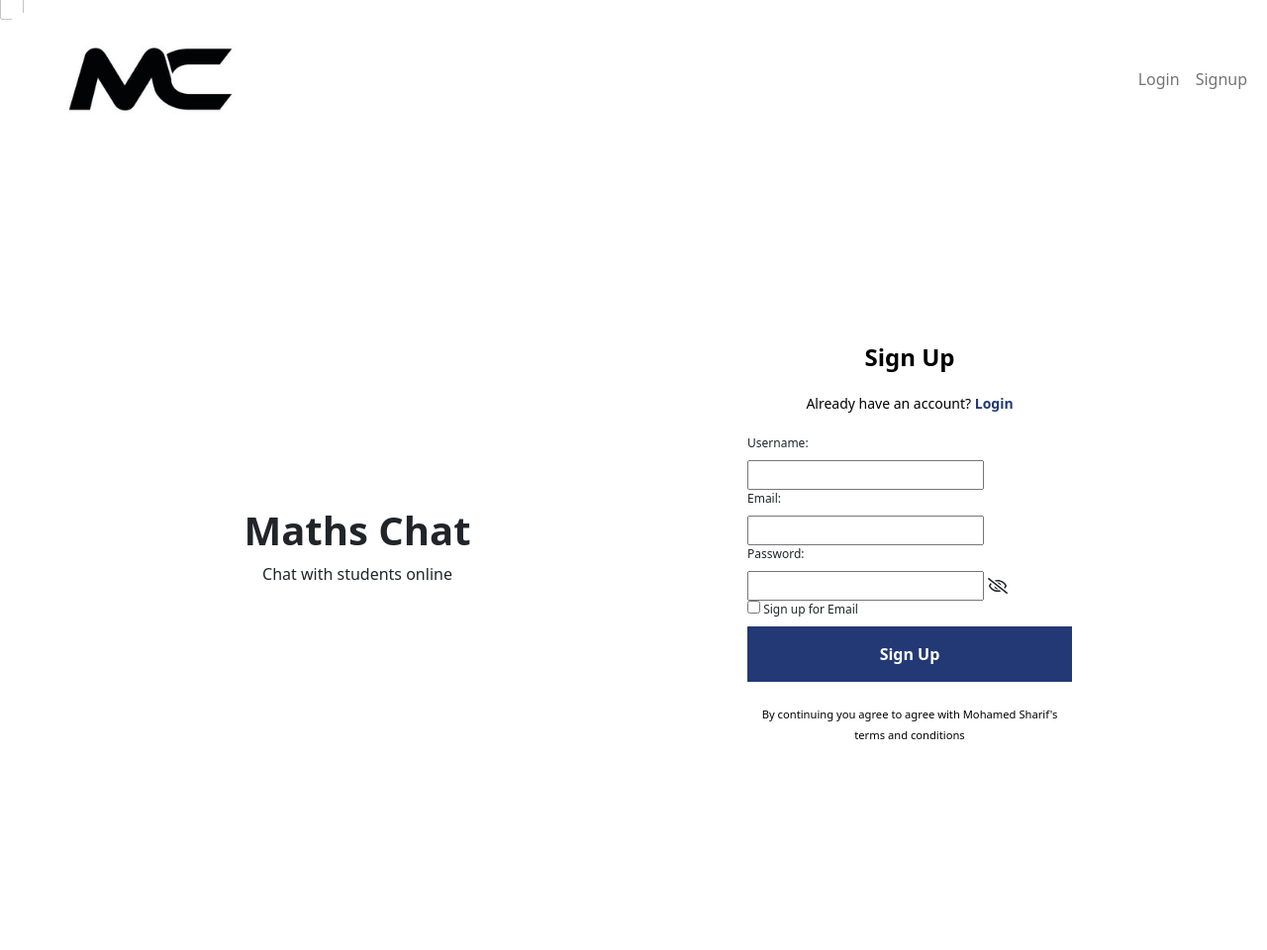
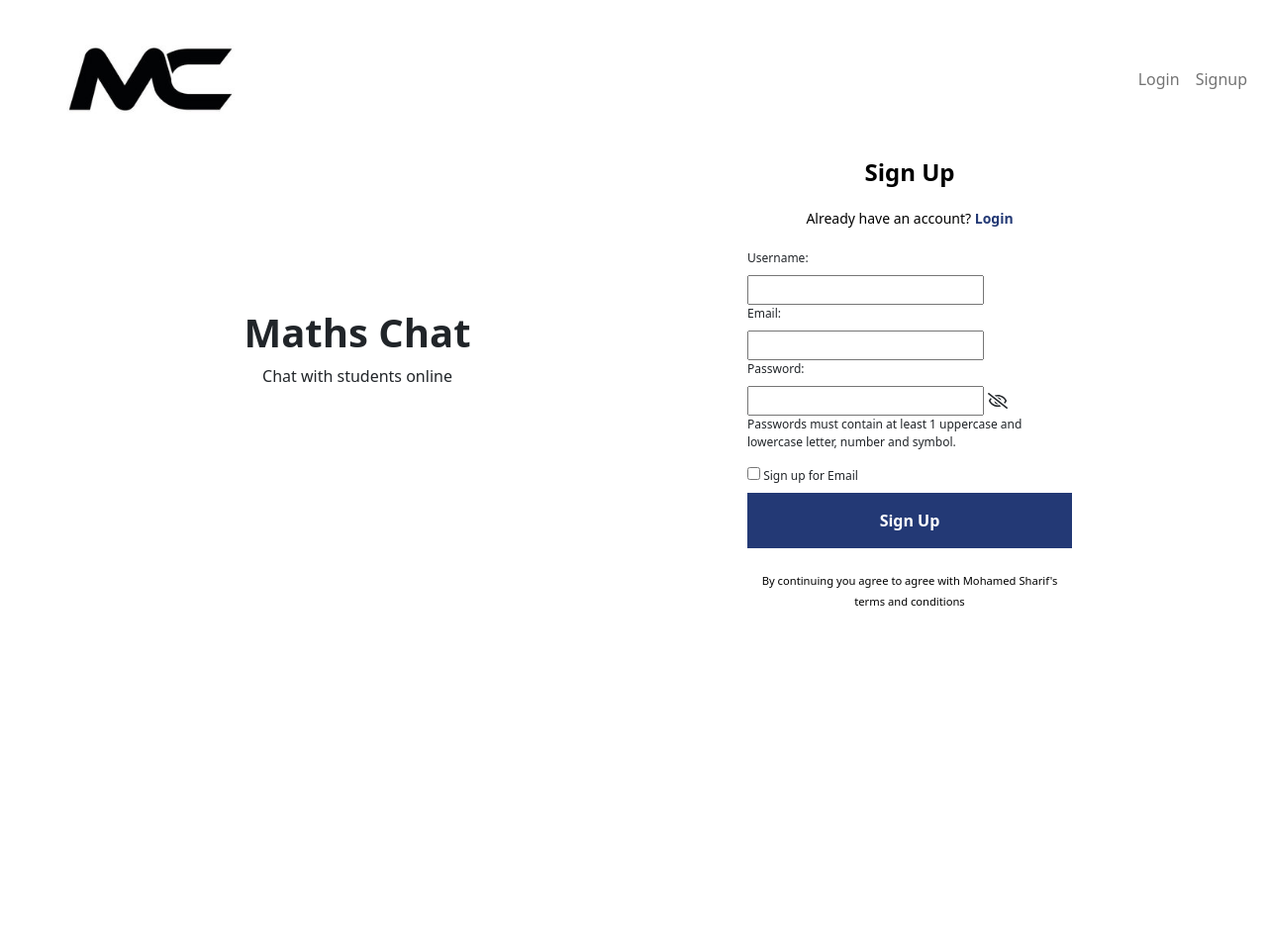
Before and after one commit to MSH4R1F/MathsChat, a Python web app: template templates/signup.html in a window 1280 px wide. Shown: the whole page at 99% size. After the commit the page ends 612 px from the top, so only its background shows below. Run offline with Jinja, Linux system fonts and the light colour scheme; the template is opened without the code that fills it, so the values that code supplies are empty; some libraries are stand-ins or nearby versions.

Commit message:
2nd Iteration. Finished editing signup page and added js for buttton

```diff
--- a/static/css/signup.css
+++ b/static/css/signup.css
@@ -9,6 +9,7 @@ body {
   margin: 0;
   font-weight: 500;
 }
+
 h1 {
   font-size:2.5rem;
   font-weight: 700;
@@ -36,14 +37,14 @@ a:hover {
 .left {
   height: 200px;
 }
-.left, .right {
+.left, .right{
   display: flex;
   justify-content: center;
-  align-items: center;
+}
+.right {
 }
 .left {
-  /* background: linear-gradient(rgba(0,0,0,0), rgba(0,0,0,0.5)); */
-  background-size:cover;
+  align-items:center;
 }
 .left .copy {
   text-align: center;
@@ -89,6 +90,9 @@ label {
   position: absolute;
   top: 42px;
   right:16px;
+}
+.password-req {
+  font-size: 12px !important;
 }
 .checkbox-container input {
   postion:absolute;
@@ -152,11 +156,11 @@ label {
 @media screen and (min-width: 900px) {
   .split-screen {
     flex-direction: row;
-    height: 100vh;
+    height: 50vh;
   }
   .left, .right {
      display: flex;
      width: 50%;
-     height: auto;
+     height: 50vh;
   }
 }
--- a/static/css/styles.css
+++ b/static/css/styles.css
@@ -62,6 +62,9 @@
 [class*="col-"] {
     padding: 1rem;
 }
+nav {
+  background-color: white;
+}
 .nav-item {
   border-radius: 15px;
 }
@@ -69,7 +72,9 @@
   display:flex;
 
 }
-
+.logo-img {
+  margin-left:0px;
+}
 .buttons {
   margin-left:auto;
   order: 2;
@@ -95,7 +100,12 @@
   width: 100%;
   margin: 5px;
 }
-
+.d-flex {
+  display: flex !important;
+}
+.ai-center {
+  center !important;
+}
 /*
 Extra small (xs) devices (portrait phones, less than 576px)
 No media query since this is the default in Bootstrap
--- /dev/null
+++ b/static/js/signup.js
@@ -0,0 +1,15 @@
+function show(pwd) {
+  var password=document.getElementById(pwd);
+  var btn=password.nextElementSibling
+  if (password.getAttribute('type') == "password") {
+  btn.removeAttribute("class");
+  btn.setAttribute("class","far fa-eye");
+  password.removeAttribute("type");
+    password.setAttribute("type","text");
+  } else {
+  password.removeAttribute("type");
+    password.setAttribute('type','password');
+ btn.removeAttribute("class");
+  btn.setAttribute("class","far fa-eye-slash");
+  }
+}
--- a/templates/index.html
+++ b/templates/index.html
@@ -21,7 +21,7 @@
   <nav class="navbar navbar-expand-md navbar-light  sticky-top">
     <div class="container-fluid" >
        <a href="#" class="navbar-brand">
-         <img src="img/logo.png" alt="">
+         <img src="img/logo.png" class = "logo-img" alt="">
        </a>
          <button class="navbar-toggler" type = "button" data-toggle = "collapse" data-target = "#navbarResponsive">
            <span class="navbar-toggler-icon"></span>
--- a/templates/signup.html
+++ b/templates/signup.html
@@ -43,7 +43,7 @@
     <div class="container">
       <div class="split-screen">
         <div class="left">
-          <section class="copy">
+          <section class="copy move-up">
             <h1>Maths Chat</h1>
             <p>Chat with students online</p>
           </section>
@@ -70,7 +70,8 @@
               <label for="pwd">Password: </label>
               <input type="password" id = "pwd" name = "pwd" placeholder = "">
               <!-- Need to add a box that has requirements for password -->
-              <i class = "far fa-eye-slash"></i>
+              <i class = "far fa-eye-slash" id = "show-btn" onclick = "show('pwd');"></i>
+              <p class="password-req">Passwords must contain at least 1 uppercase and lowercase letter, number and symbol.</p>
             </div>
             <div class="input-container cta">
               <label for="">
@@ -88,7 +89,7 @@
       </div>
     </div>
   </main>
-
+<script src="../static/js/signup.js"></script>
 </body>
 
 </html>
```
